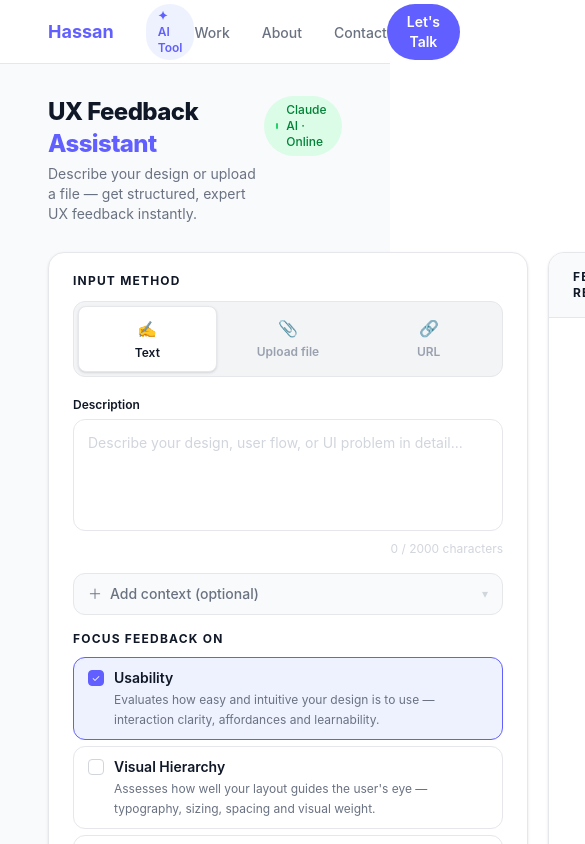
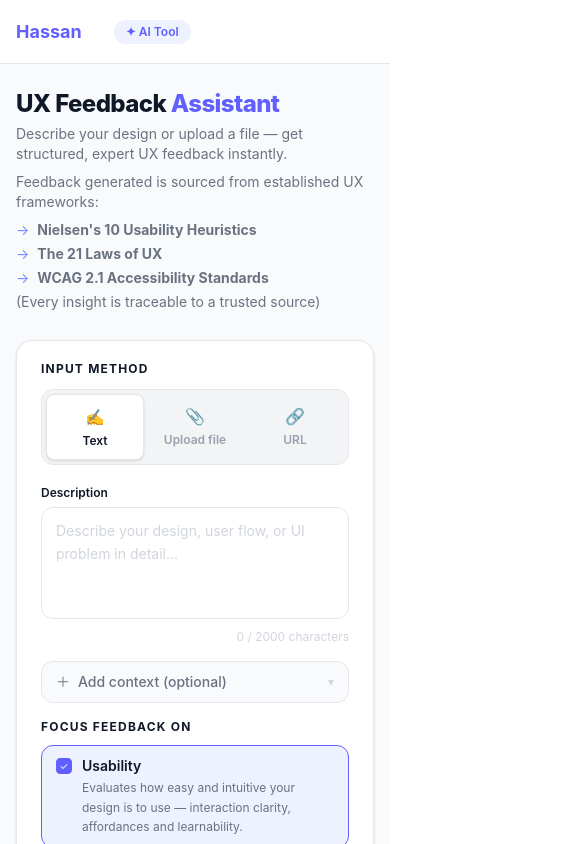
Before and after one commit to Madebyhassan/ux-assistant, a React (Vite) app: page / in a window 390 px wide. Shown: the top 844 px of the page, 585 px wide, since content can reach past the window. Built offline with nearby package versions, Linux system fonts and the light colour scheme.

Commit message:
responsive styling for mobile

```diff
--- a/src/App.jsx
+++ b/src/App.jsx
@@ -63,26 +63,47 @@ function App() {
   return (
     <div className="min-h-screen bg-gray-50">
       <Navbar />
-      <div className="max-w-7xl mx-auto px-12 py-8">
+      <div className="max-w-7xl mx-auto px-4 sm:px-6 lg:px-12 py-6 lg:py-8">
         <div className="mb-7">
           <div className="flex items-start justify-between mb-1">
             <div>
               <h1 className="text-2xl font-extrabold text-gray-900 tracking-tight">
                 UX Feedback <span className="text-indigo-500">Assistant</span>
               </h1>
-              <p className="text-sm text-gray-500 mt-1">
-                Describe your design or upload a file — get structured, expert
-                UX feedback instantly.
-              </p>
-            </div>
-            <div className="flex items-center gap-2 text-xs font-medium text-green-700 bg-green-100 px-3 py-1.5 rounded-full">
-              <span className="w-1.5 h-1.5 bg-green-500 rounded-full animate-pulse"></span>
-              Claude AI · Online
+              <div className="max-w-7xl">
+                <p className="text-sm text-gray-500 mt-1">
+                  Describe your design or upload a file — get structured, expert
+                  UX feedback instantly.
+                </p>
+                <div className="mt-2">
+                  <p className="text-sm text-gray-500 mb-2">
+                    Feedback generated is sourced from established UX
+                    frameworks:
+                  </p>
+                  <ul className="flex flex-col gap-1">
+                    <li className="flex items-center gap-2 text-sm text-gray-500">
+                      <span className="text-indigo-400">→</span>
+                      <strong>Nielsen's 10 Usability Heuristics</strong>
+                    </li>
+                    <li className="flex items-center gap-2 text-sm text-gray-500">
+                      <span className="text-indigo-400">→</span>
+                      <strong>The 21 Laws of UX</strong>
+                    </li>
+                    <li className="flex items-center gap-2 text-sm text-gray-500">
+                      <span className="text-indigo-400">→</span>
+                      <strong>WCAG 2.1 Accessibility Standards</strong>
+                    </li>
+                  </ul>
+                </div>
+                <p className="text-sm text-gray-500 mt-1">
+                  (Every insight is traceable to a trusted source)
+                </p>
+              </div>
             </div>
           </div>
         </div>
 
-        <div className="grid grid-cols-[480px_1fr] gap-5 items-start">
+        <div className="grid grid-cols-1 lg:grid-cols-[480px_1fr] gap-5 items-start">
           <InputPanel
             activeTab={activeTab}
             setActiveTab={setActiveTab}
--- a/src/components/layouts/InputPanel.jsx
+++ b/src/components/layouts/InputPanel.jsx
@@ -15,7 +15,7 @@ function InputPanel({
   appState,
 }) {
   return (
-    <div className="bg-white border border-gray-200 rounded-2xl overflow-hidden shadow-sm sticky top-20">
+    <div className="bg-white border border-gray-200 rounded-2xl overflow-hidden shadow-sm lg:sticky lg:top-20">
       {/* Header */}
       <div className="px-6 pt-5 pb-0">
         <p className="text-xs font-bold text-gray-900 uppercase tracking-widest mb-3">
@@ -89,7 +89,7 @@ function InputPanel({
           disabled={appState === "loading"}
           className="w-full py-3.5 bg-indigo-500 text-white text-sm font-bold rounded-xl hover:bg-indigo-600 transition-all hover:-translate-y-0.5 hover:shadow-lg hover:shadow-indigo-200 disabled:opacity-60 disabled:cursor-not-allowed disabled:transform-none"
         >
-          {appState === "loading" ? "Analysing..." : "Analyse Design →"}
+          {appState === "loading" ? "Analysing..." : "Analyze Design →"}
         </button>
       </div>
     </div>
--- a/src/components/layouts/Navbar.jsx
+++ b/src/components/layouts/Navbar.jsx
@@ -1,6 +1,7 @@
 function Navbar() {
   return (
-    <nav className="flex items-center justify-between px-12 h-16 bg-white border-b border-gray-200 sticky top-0 z-50">
+    <nav className="flex items-center justify-between px-4 sm:px-6 lg:px-12 h-16 bg-white border-b border-gray-200 sticky top-0 z-50">
+      {/* Logo + badge — always visible */}
       <div className="flex items-center gap-8">
         <a href="/" className="text-lg font-bold text-indigo-500">
           Hassan
@@ -10,7 +11,8 @@ function Navbar() {
         </span>
       </div>
 
-      <ul className="flex gap-8 list-none">
+      {/* Nav links — hidden on mobile, visible md+ */}
+      <ul className="hidden md:flex gap-8 list-none">
         <li>
           <a
             href="#"
@@ -37,7 +39,8 @@ function Navbar() {
         </li>
       </ul>
 
-      <button className="bg-indigo-500 text-white text-sm font-semibold px-5 py-2 rounded-full hover:bg-indigo-600 transition-colors">
+      {/* CTA — hidden on mobile, visible md+ */}
+      <button className="hidden md:block bg-indigo-500 text-white text-sm font-semibold px-5 py-2 rounded-full hover:bg-indigo-600 transition-colors">
         Let's Talk
       </button>
     </nav>
```
